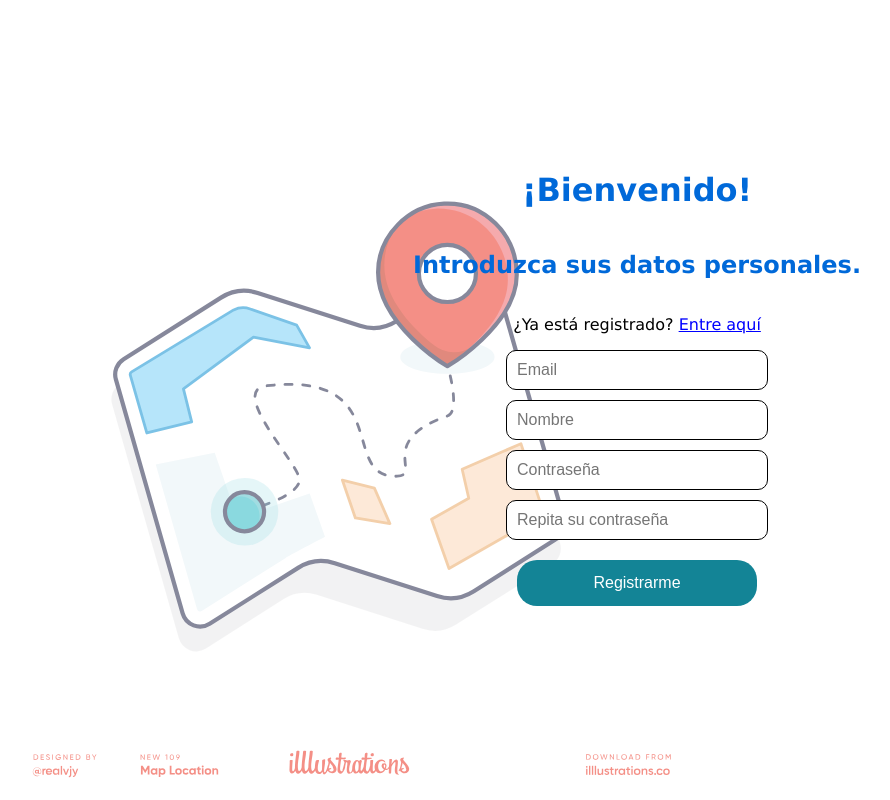
After one commit to JesusGonzalezA/Hiking-Blog, a PHP site: page /templates/register.html in a window 1280 px wide. The commit adds this page. Shown: the whole page, without its empty margins (3-893 px from the left). Run offline with PHP 8.4, Linux system fonts and the light colour scheme.

Commit message:
Add: login and register html/css

```diff
--- /dev/null
+++ b/www/scripts/login.php
@@ -0,0 +1,3 @@
+<?php
+    echo $twig->render('login.html',[] );
+?>
--- /dev/null
+++ b/www/scripts/register.php
@@ -0,0 +1,3 @@
+<?php
+    echo $twig->render('register.html',[] );
+?>
--- a/www/styles/base.css
+++ b/www/styles/base.css
@@ -74,13 +74,22 @@ a.url:hover {
 .fullpage-container {
   display: flex;
   flex-direction: column;
-  width: 100vw;
+  width: 100%;
   height: 100vh;
 }
 
 .fullpage-container.centered{
   align-items: center;
-  justify-content: center
+  justify-content: center;
+}
+
+.fullpage-container.semitop{
+  align-items: center;
+  box-sizing: border-box;
+}
+
+.padding-top-25 {
+  padding-top: 150px;
 }
 
 /******************************************************************************/
--- /dev/null
+++ b/www/styles/login-register.css
@@ -0,0 +1,48 @@
+#bg-img {
+    width: 100%;
+    max-width: 700px;
+    position: absolute;
+    left: 0;
+    bottom: 0;
+    z-index: -1;
+    opacity: 0.6;
+}
+
+h1, h2 {
+    color: var(--bootstrap-primary);
+    font-weight:900;
+}
+
+form {
+    width: 300px;
+    display: flex;
+    flex-direction: column;
+    justify-content: center;
+    align-items: center;
+}
+
+form > input {
+    padding: 10px;
+    font-size: inherit;
+    border: 1px solid black;
+    border-radius: 10px;
+    width: 80%;
+}
+
+form > input:not([type=button]){
+    margin-bottom: 10px;
+}
+
+form > input:focus {
+    outline: none;
+}
+
+form > input[type=button] {
+    margin-top: 10px;
+    border-radius: 20px;
+}
+
+a {
+    text-decoration: underline;
+    color: blue;
+}
--- /dev/null
+++ b/www/templates/register.html
@@ -0,0 +1,53 @@
+<!DOCTYPE html>
+<html lang="en">
+<head>
+    <meta charset="UTF-8">
+    <meta http-equiv="X-UA-Compatible" content="IE=edge">
+    <meta name="viewport" content="width=device-width, initial-scale=1.0">
+    <link rel="icon" type="image/jpg" href="/assets/logo.jpg" />
+
+    <link rel="stylesheet" href="/styles/base.css" />
+    <link rel="stylesheet" href="/styles/login-register.css" />
+    <link rel="stylesheet" href="/styles/components/buttons.css" />
+    <title>Calendario de senderismo</title>
+</head>
+<body>
+    <img id="bg-img" src="/assets/map-location.svg" alt="Background image" />
+    <div class="fullpage-container semitop text-center padding-top-25">
+        <h1>¡Bienvenido!</h1>
+        <h2>Introduzca sus datos personales.</h2>
+
+        <p>¿Ya está registrado? <a href="/login">Entre aquí</a></p>
+
+        <form>
+            <input
+                placeholder="Email"
+                type="email"
+                required
+            />
+            <input
+                placeholder="Nombre"
+                type="text"
+                required
+            />
+            <input
+                placeholder="Contraseña"
+                type="password"
+                required
+            />
+            <input
+                placeholder="Repita su contraseña"
+                type="password"
+                required
+            />
+            <input
+                class="btn btn-info"
+                type="button"
+                value="Registrarme"
+            />
+
+        </form>
+
+    </div>
+</body>
+</html>
```
Also changed, not shown: www/prueba.php (added, +10 -0 lines), www/templates/login.html (added, +43 -0 lines), www/assets/map-location.svg (added).
